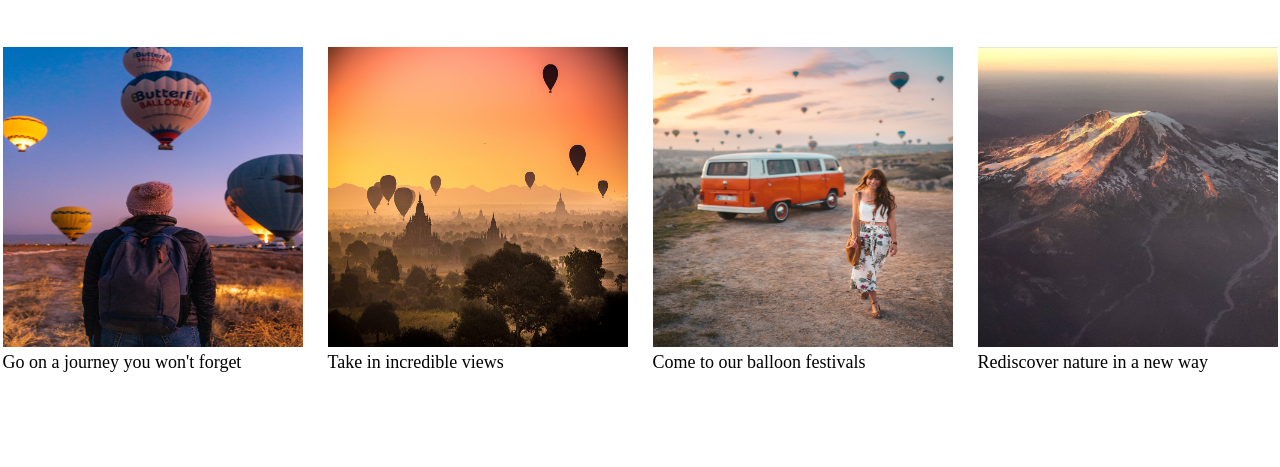
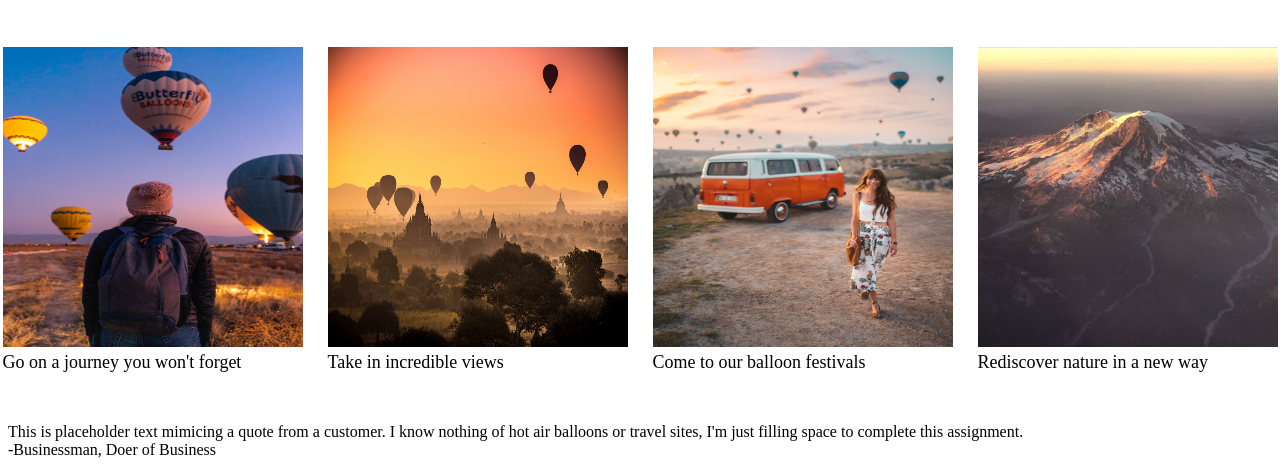
Before and after one commit to mholloway8648/landing-page, a plain HTML site: page index.html in a window 1280 px wide. Shown: the part 606-1073 px from the top of the page. Before the commit the page ends 1037 px from the top, so only its background shows below. Drawn offline with Linux system fonts and the light colour scheme.

Commit message:
Add lines 58 through 60

```diff
--- a/index.html
+++ b/index.html
@@ -54,5 +54,10 @@
             </div>
 
         </div>
+
+        <div class="three">
+            <div class="quote">This is placeholder text mimicing a quote from a customer. I know nothing of hot air balloons or travel sites, I'm just filling space to complete this assignment.</div>
+            <div class="name">-Businessman, Doer of Business</div>
+        </div>
     </body>
 </html>
```
